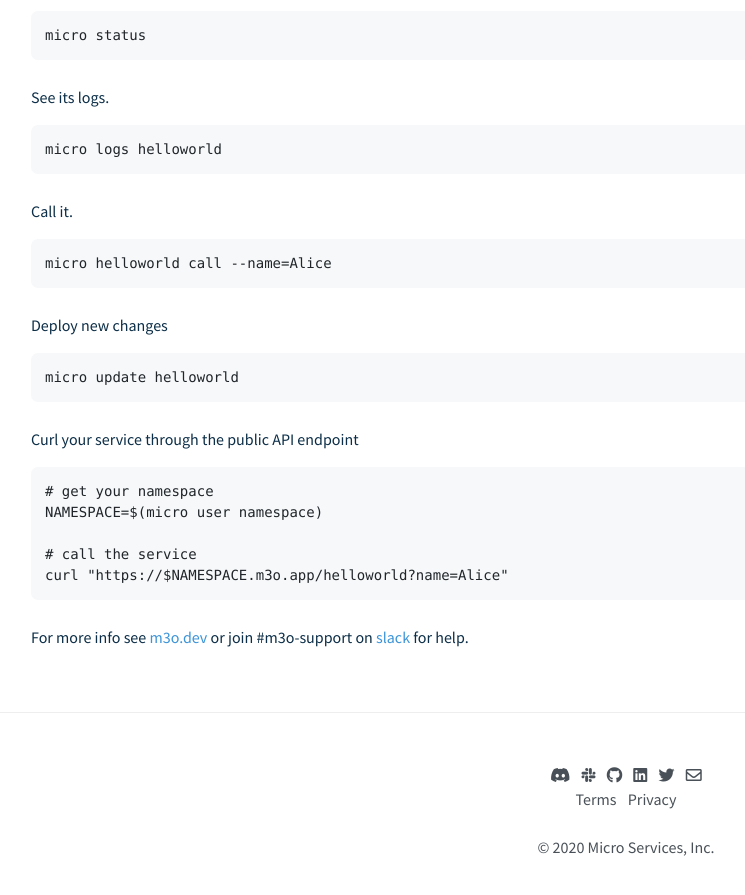
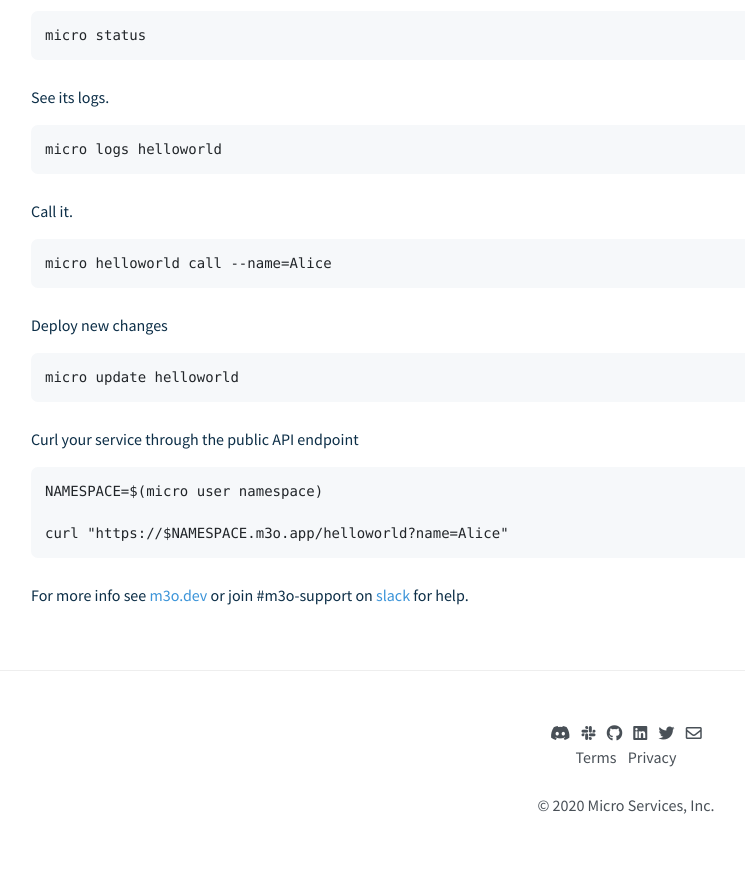
Before and after one commit to micro-community/go-micro-v2-doc, a Jekyll site: the page built from start.html, in a window 1280 px wide and 900 px high, scrolled down 964 px. Shown: the top 895 px of the window, without its empty margins (14-759 px from the left). Built offline with Jekyll 4.4.1, drawn with Linux system fonts in a browser that asks for light colours; nearby versions of some CDN libraries; after the commit the page ends 1822 px from its top, so only the background shows below that.

Commit message:
cleanup start

```diff
--- a/start.html
+++ b/start.html
@@ -56,11 +56,9 @@
 
     <p>
         Curl your service through the public API endpoint
-	<pre class="command">
-# get your namespace
-NAMESPACE=$(micro user namespace)
 
-# call the service
+	<pre class="command">NAMESPACE=$(micro user namespace)
+
 curl "https://$NAMESPACE.m3o.app/helloworld?name=Alice"</pre>
     </p>
 
```
